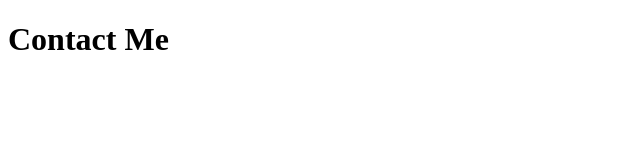
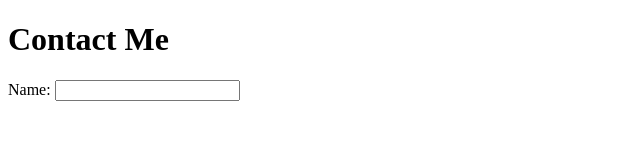
Before and after one commit to Rekoyah/ContactMe, a plain HTML site: page index.html in a window 1280 px wide. Shown: the whole page, without its empty margins (0-640 px from the left). Drawn offline with Linux system fonts and the light colour scheme.

Commit message:
Added name input

```diff
--- a/index.html
+++ b/index.html
@@ -8,7 +8,8 @@
         <h1>Contact Me</h1>
         <form action="mailto:bludonut95@gmail.com" method="get">
             <p>
-
+                <label for="name">Name:</label>
+                <input type="text" id="name" name="user_name">
             </p>
 
         </form>
```
